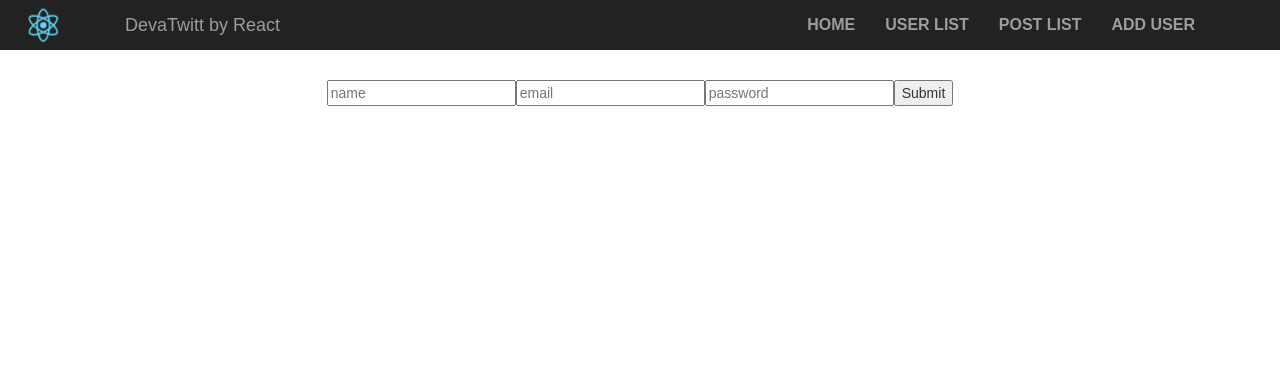
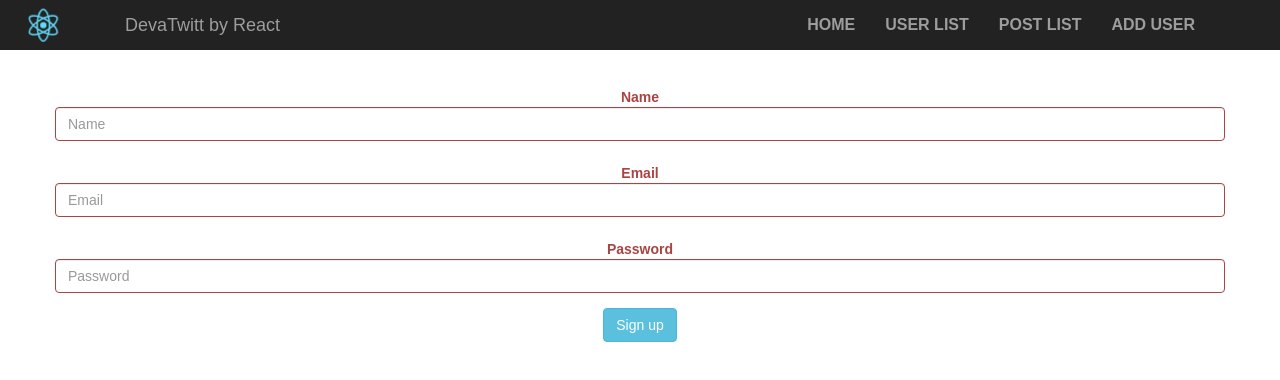
Before and after one commit to HurYur/devaTwitt, a React (Create React App) app: page /new-user in a window 1280 px wide. Shown: the top 380 px of the page. Built offline with nearby package versions, Linux system fonts and the light colour scheme.

Commit message:
add requestHelper, register validation and setting localstorage

```diff
--- a/src/App.js
+++ b/src/App.js
@@ -4,11 +4,20 @@ import { Navbar, Nav } from 'react-bootstrap'
 
 import logo from './logo.svg';
 import './App.css';
+import users from './api/users.json';
+
 import UserList from './components/users/UsersList'
 import NewUser from './components/users/NewUser'
 import PostList from "./components/posts/PostsList";
 
 class App extends Component {
+  constructor(props){
+      super(props);
+      this.loadDataToLocalStorage();
+  }
+  loadDataToLocalStorage(){
+      localStorage.setItem('devaTwitt.users', JSON.stringify(users));
+  }
   render() {
       const Home = () => (
           <div>
--- /dev/null
+++ b/src/api/users.json
@@ -0,0 +1,104 @@
+[
+  {
+    "_id": "5aa7e68f125b2a9344b14e49",
+    "index": 0,
+    "guid": "80f4f6bd-6e16-49a0-ae7b-874885cb035b",
+    "isActive": true,
+    "picture": "http://placehold.it/32x32",
+    "age": 36,
+    "name": {
+      "first": "Schmidt",
+      "last": "Malone"
+    },
+    "company": "CONFRENZY",
+    "email": "schmidt.malone@confrenzy.net",
+    "phone": "+1 (823) 413-3079",
+    "about": "Exercitation sit Lorem labore tempor commodo elit duis elit sit non proident excepteur. Fugiat excepteur ipsum nisi consectetur. Labore non dolore qui exercitation excepteur elit Lorem velit minim duis aliqua reprehenderit eu officia. Nulla enim culpa commodo ea aliquip laboris nisi. Laborum laborum culpa laborum tempor Lorem eiusmod tempor velit. Ullamco aute pariatur consequat reprehenderit occaecat ut in ex esse velit anim ut deserunt.",
+    "registered": "Thursday, April 30, 2015 1:39 AM"
+  },
+  {
+    "_id": "5aa7e68f6ed9c65ca61411c2",
+    "index": 1,
+    "guid": "251382aa-80ba-4dab-93d6-77786a7fdeda",
+    "isActive": false,
+    "picture": "http://placehold.it/32x32",
+    "age": 29,
+    "name": {
+      "first": "Marylou",
+      "last": "Larsen"
+    },
+    "company": "BESTO",
+    "email": "marylou.larsen@besto.co.uk",
+    "phone": "+1 (896) 415-3683",
+    "about": "Lorem consectetur exercitation nulla officia ullamco sint esse proident cupidatat. Sint do est nulla proident fugiat commodo Lorem cupidatat eiusmod. Pariatur pariatur irure ullamco in laborum pariatur in reprehenderit amet duis amet. Cupidatat esse ea nostrud duis veniam qui laborum culpa laboris tempor aliquip.",
+    "registered": "Sunday, May 17, 2015 7:42 AM"
+  },
+  {
+    "_id": "5aa7e68fe04162f458a1dd3a",
+    "index": 2,
+    "guid": "03242a21-1e81-4d1d-8629-8198ebc32e60",
+    "isActive": false,
+    "picture": "http://placehold.it/32x32",
+    "age": 33,
+    "name": {
+      "first": "Harrington",
+      "last": "Stevenson"
+    },
+    "company": "GONKLE",
+    "email": "harrington.stevenson@gonkle.ca",
+    "phone": "+1 (843) 561-3115",
+    "about": "In qui consectetur id quis reprehenderit magna eiusmod enim laboris id eu elit dolore. Duis ad ea reprehenderit enim quis ut quis tempor do in. Amet eu mollit ad esse tempor sunt. Id elit eu sunt cillum mollit mollit enim adipisicing incididunt. Duis id ullamco dolor elit et qui magna enim qui nisi. Nulla id nisi non irure incididunt anim deserunt enim ut Lorem Lorem. Velit aliqua exercitation veniam amet.",
+    "registered": "Tuesday, April 1, 2014 2:29 AM"
+  },
+  {
+    "_id": "5aa7e68f01ae642b57f8292f",
+    "index": 3,
+    "guid": "4cf9d8e3-5486-4036-9591-65f216e37b06",
+    "isActive": false,
+    "picture": "http://placehold.it/32x32",
+    "age": 25,
+    "name": {
+      "first": "Dawson",
+      "last": "Espinoza"
+    },
+    "company": "NETUR",
+    "email": "dawson.espinoza@netur.tv",
+    "phone": "+1 (818) 488-2902",
+    "about": "Ad adipisicing officia aliquip aliquip. Sint in amet enim occaecat proident ex amet. Veniam minim nostrud nulla duis culpa culpa veniam sunt non excepteur elit quis anim aliqua. Aliquip adipisicing magna ex officia Lorem adipisicing ullamco pariatur. Veniam ut sit dolore aliquip enim ea.",
+    "registered": "Thursday, October 12, 2017 4:43 PM"
+  },
+  {
+    "_id": "5aa7e68f99ec6a71291586e3",
+    "index": 4,
+    "guid": "6102f4b5-3ed2-4d03-8b9e-0d165e97b9f5",
+    "isActive": true,
+    "picture": "http://placehold.it/32x32",
+    "age": 34,
+    "name": {
+      "first": "Kristina",
+      "last": "Barnett"
+    },
+    "company": "CEMENTION",
+    "email": "kristina.barnett@cemention.name",
+    "phone": "+1 (990) 482-3639",
+    "about": "Dolor velit id aute in velit aute ut. Aute cillum amet laboris est sunt nostrud culpa officia in labore fugiat. Irure voluptate deserunt in incididunt adipisicing esse minim. Minim nostrud dolor deserunt exercitation. Dolore sit fugiat ea magna nulla eu ut ea. Eu cupidatat consectetur cupidatat exercitation Lorem minim quis cillum consectetur velit.",
+    "registered": "Thursday, December 24, 2015 8:09 AM"
+  },
+  {
+    "_id": "5aa7e68f4d42379b42be9ce5",
+    "index": 5,
+    "guid": "b8e97179-411d-4c49-81de-cf4ce9aa6029",
+    "isActive": true,
+    "picture": "http://placehold.it/32x32",
+    "age": 33,
+    "name": {
+      "first": "Paula",
+      "last": "Cross"
+    },
+    "company": "DEVILTOE",
+    "email": "paula.cross@deviltoe.me",
+    "phone": "+1 (897) 431-3485",
+    "about": "Ex anim mollit anim qui ipsum duis non minim proident ipsum ad. Mollit esse pariatur ullamco incididunt Lorem dolore do fugiat veniam quis do sunt. Ut amet et ad dolor pariatur esse excepteur nostrud veniam laborum amet voluptate anim reprehenderit. Cupidatat in laborum ut deserunt amet. Aute id dolore ullamco duis ullamco voluptate excepteur excepteur ex laboris ipsum ex ea magna. Id irure sint non proident mollit deserunt magna amet id minim eiusmod ullamco aliquip.",
+    "registered": "Monday, August 1, 2016 2:59 AM"
+  }
+]
--- a/src/components/posts/Post.js
+++ b/src/components/posts/Post.js
@@ -5,7 +5,6 @@ import PostActions from './PostActions';
 import parseDate from '../../helpers/date';
 
 class Post extends React.Component{
-
     render(){
         let {post} = this.props;
 
--- a/src/components/users/NewUser.js
+++ b/src/components/users/NewUser.js
@@ -1,61 +1,59 @@
 import React from 'react';
+import {Button, Form, FormGroup, FormControl, ControlLabel} from 'react-bootstrap'
+
+import {requestPut} from '../../helpers/requstHelper';
+import {validateName, validateEmail, validatePassword} from '../../helpers/validationHelper';
 
 class NewUser extends React.Component{
     constructor(props){
         super(props);
-        this.state = { name: '', email: '', password: ''}
+        this.state = { name: '', email: '', password: '', isValid: false}
     }
+    renderFieldGroup = (fieldName, type, label, validation) =>{
+        return (
+            <FormGroup controlId={fieldName}
+                       validationState={validation ? 'success' : 'error'}
+        >
+            <ControlLabel>{label}</ControlLabel>
+            <FormControl type={type}
+                         placeholder={label}
+                         value={this.state[fieldName]}
+                         onChange={(e) => this.onInputChange(e.target.value, fieldName)} />
+        </FormGroup>
+        )
+    };
     signup = (e) => {
         e.preventDefault();
-        let isValid = true;
-        if(isValid){
-            this.sendToServer();
-        }
-    };
-    sendToServer(){
-        let {name, email, password } = this.state;
+        let {name, email, password, isValid } = this.state;
+        //@remove setState
+        this.setState({ isValid: validateName(name) && validateEmail(email) && validatePassword(password) });
         let data ={
             name: name,
             email: email,
-            password: password
+            password: password,
+            regisredDate: new Date()
         };
-        fetch("../api/users.json", {
-            method: 'POST',
-            headers: {
-                'Accept': 'application/json, text/plain, */*',
-                'Content-Type': 'application/json'
-            },
-            mode: 'cors',
-            cache: 'default',
-            body: JSON.stringify(data)
-        }).then(() => {
-           console.log("success");
-        }).catch((err)=>{
-            console.log(err);
-        });
+        if (isValid){
+            requestPut('devaTwitt.users', data);
+        }
     };
+
     onInputChange(value, field){
         this.setState({[field]: value});
     }
     render(){
-        return <form>
-            <input type="text"
-                   value={this.state.name}
-                   placeholder="name"
-                   onChange={(e) => this.onInputChange(e.target.value, "name")} />
-            <input type="email"
-                   value={this.state.email}
-                   placeholder="email"
-                   onChange={(e) => this.onInputChange(e.target.value, "email")} />
-            <input type="password"
-                   value={this.state.password}
-                   placeholder="password"
-                   onChange={(e) => this.onInputChange(e.target.value, "password")} />
+        const {name, email, password} = this.state;
+        return  (<Form horizontal>
 
-            <input type="submit"
-                   onClick={this.signup}/>
-        </form>
-    }
+            {this.renderFieldGroup("name","text","Name",validateName(name))}
+            {this.renderFieldGroup("email","email","Email",validateEmail(email))}
+            {this.renderFieldGroup("password","password","Password",validatePassword(password))}
+
+            <FormGroup>
+                <Button type="submit"  bsStyle="info" onClick={this.signup}>Sign up</Button>
+            </FormGroup>
+        </Form>
+    )}
 }
 
 export default NewUser;
--- /dev/null
+++ b/src/helpers/requstHelper.js
@@ -0,0 +1,13 @@
+export function get(url, handleErrors = true) {
+    return JSON.parse(localStorage.getItem('favoritedCoins'));
+}
+
+export function requestPost(url, data, handleErrors = true) {
+    return localStorage.setItem('devaTwitt.users', data);
+}
+export function requestPut(url, updateData, handleErrors = true) {
+    let data = JSON.parse(localStorage.getItem(url));
+    data.push(updateData);
+    console.log(data);
+    return localStorage.setItem(url, JSON.stringify(data));
+}
--- /dev/null
+++ b/src/helpers/validationHelper.js
@@ -0,0 +1,15 @@
+export function validateName(username) {
+    let re = /[\d]|[!"#$%&'()*+,-./:;<=>?@[\]^_`{|}~]/;
+    return username.length > 3 && !re.test(username);
+}
+
+export function validateEmail(email) {
+    let re = /^(([^<>()[\]\\.,;:\s@"]+(\.[^<>()[\]\\.,;:\s@"]+)*)|(".+"))@((\[[0-9]{1,3}\.[0-9]{1,3}\.[0-9]{1,3}\.[0-9]{1,3}])|(([a-zA-Z\-0-9]+\.)+[a-zA-Z]{2,}))$/;
+
+    return re.test(email)
+}
+
+export function validatePassword(password) {
+    let re = /^(?=.*[a-z])(?=.*[A-Z])[A-Za-z\d!"#$%&'()*+,-./:;<=>?@[\]^_`{|}~]{8,}/;
+    return password.length > 4 && re.test(password);
+}
```
